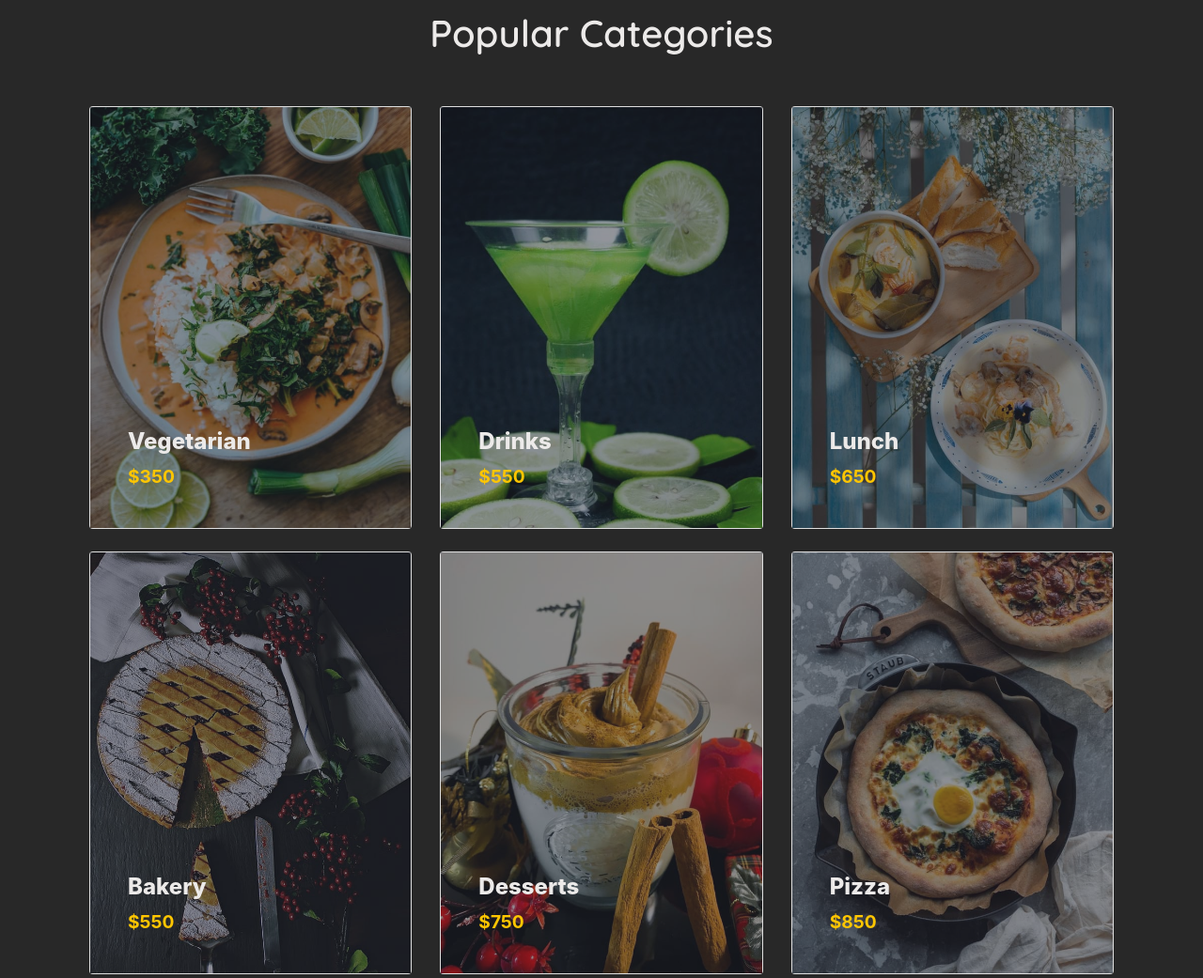
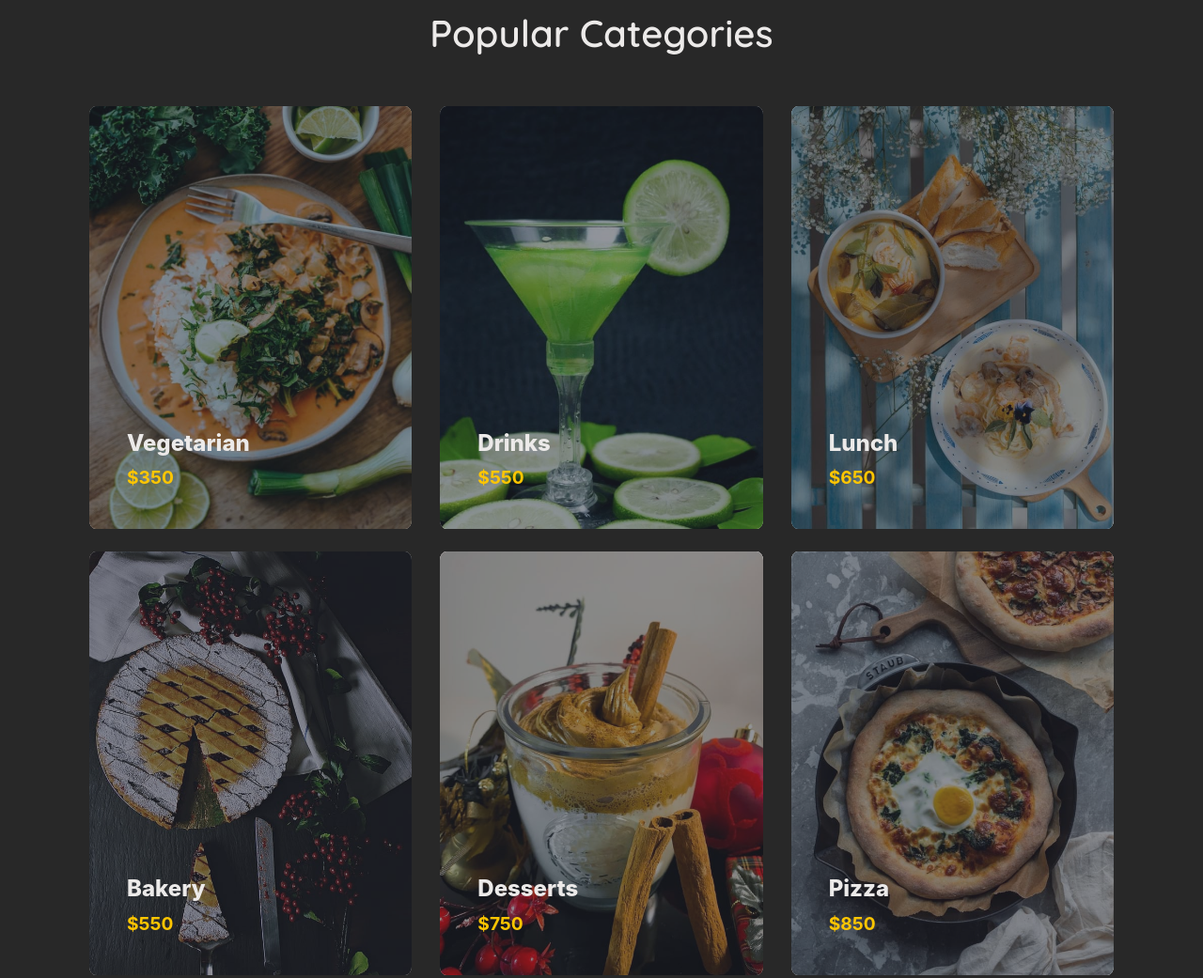
Before and after one commit to phanhieukhang1999/BC32E_PhanHieuKhang_PhanThanhNhan_CapStone, a plain HTML site: page dark.html in a window 1280 px wide. Shown: the part 1753-2794 px from the top of the page at 94% size. Drawn offline with nearby package versions, Linux system fonts and the light colour scheme; a script that the page names is missing.

Commit message:
commit from Nhan

```diff
--- a/css/dark.css
+++ b/css/dark.css
@@ -310,6 +310,12 @@ color: #eceae9;
   max-width: 24rem;
   min-width: 0rem;
 }
+.categories .card{
+ border: none;
+  border-radius: 2%;
+  overflow: hidden;
+ }
+
 .categories .row .card .card-img-overlay{
   display: flex;
  top: 70%;
--- a/css/light.css
+++ b/css/light.css
@@ -321,6 +321,11 @@ color: #eceae9;
   text-decoration: none;
   margin-bottom: 0rem;
 
+}
+.categories .card{
+  border: none;
+ border-radius: 2%;
+ overflow: hidden;
 }
 
 .categories .row .card .card-img-overlay .card-text{
```
